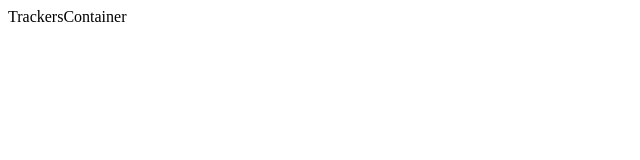
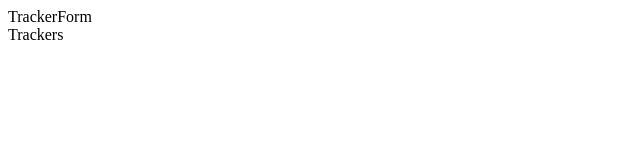
Before and after one commit to rosenbergmichael/calorease-client, a React (Create React App) app: page / in a window 1280 px wide. Shown: the top 160 px of the page, without its empty margins (0-640 px from the left). Built offline with nearby package versions, Linux system fonts and the light colour scheme.

Commit message:
imported TrackerForm and Trackers components in TrackersContainer file

```diff
--- a/src/containers/TrackersContainer.js
+++ b/src/containers/TrackersContainer.js
@@ -1,4 +1,6 @@
 import React from 'react'
+import Trackers from '../components/Trackers'
+import TrackerForm from '../components/TrackerForm'
 
 
 class TrackersContainer extends React.Component {
@@ -7,7 +9,8 @@ class TrackersContainer extends React.Component {
     return (
 
       <div>
-        TrackersContainer
+        <TrackerForm/>
+        <Trackers/>
       </div>
 
 
```
